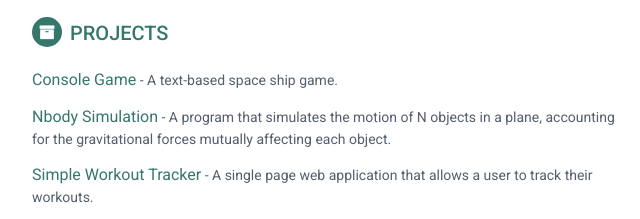
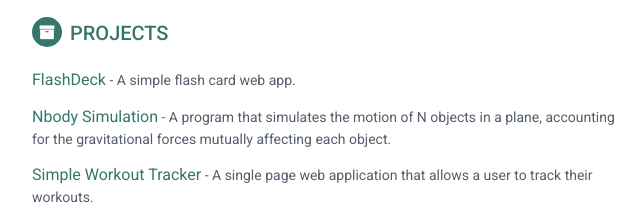
Before and after one commit to jcisneros01/jcisneros01.github.io, a plain HTML site: page index.html in a window 1280 px wide. Shown: the part 371-590 px from the top of the page, 188-828 px from the left. Drawn offline with Linux system fonts and the light colour scheme.

Commit message:
added project

```diff
--- a/index.html
+++ b/index.html
@@ -82,7 +82,7 @@
             <section class="section projects-section">
                 <h2 class="section-title"><i class="fa fa-archive"></i>Projects</h2>
                 <div class="item">
-                    <span class="project-title"><a href="https://github.com/jcisneros01/CppConsoleGame">Console Game</a></span> - <span class="project-tagline">A text-based space ship game.</span>
+                    <span class="project-title"><a href="http://138.197.198.178:3000/">FlashDeck</a></span> - <span class="project-tagline">A simple flash card web app.</span>
                 </div><!--//item-->
                 <div class="item">
                     <span class="project-title"><a href="https://github.com/jcisneros01/NbodySimulation" target="_blank">Nbody Simulation</a></span> - <span class="project-tagline">A program that simulates the motion of N objects in a plane, accounting for the gravitational forces mutually affecting each object. </span>
```
